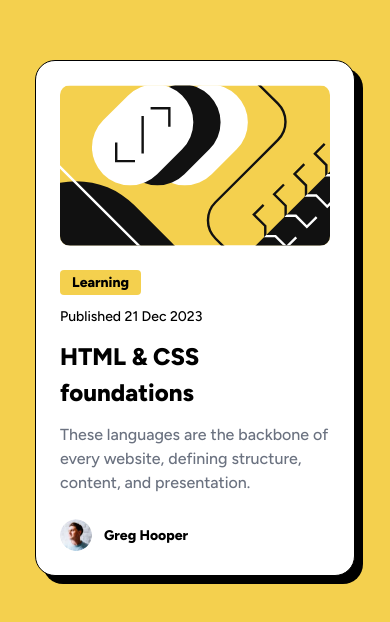
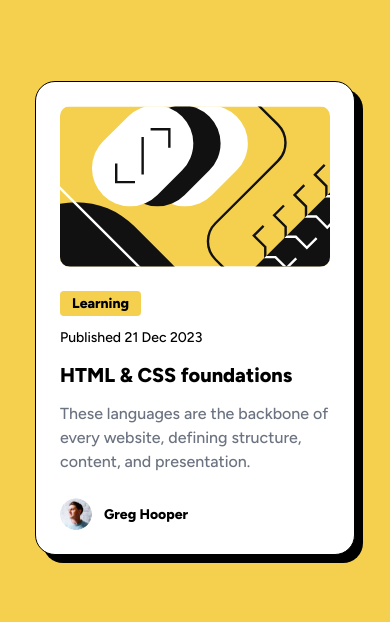
Before and after one commit to imhelal/f-mentor-challenges, a website: page blog-card/index.html in a window 390 px wide. Shown: the part 104-726 px from the top of the page. Drawn offline with Linux system fonts and the light colour scheme.

Commit message:
Warning Fixed

```diff
--- a/blog-card/index.html
+++ b/blog-card/index.html
@@ -25,7 +25,10 @@
     <link rel="stylesheet" href="assets/style.css" />
   </head>
   <body class="font-figtree leading-[150%]">
-    <div class="bg-[#F4D04E] min-h-screen flex justify-center items-center">
+    <div
+      class="bg-[#F4D04E] min-h-screen flex justify-center items-center"
+      role="main"
+    >
       <div
         class="bg-white max-w-xs md:max-w-96 p-6 rounded-[1.25rem] shadow-[0.5rem_0.5rem_0_0_#000] border border-solid border-black"
       >
@@ -45,9 +48,9 @@
           </h5>
           <a
             href="#"
-            class="block text-2xl leading-[150%] font-extrabold mb-3 transition-all hover:text-[#F4D04E]"
+            class="block text-xl md:text-2xl leading-[150%] font-extrabold mb-3 transition-all hover:text-[#F4D04E]"
           >
-            HTML & CSS foundations
+            <h1>HTML & CSS foundations</h1>
           </a>
           <p class="text-base leading-[150%] font-medium text-gray-500">
             These languages are the backbone of every website, defining
```
Also changed, not shown: blog-card/assets/style.css.
